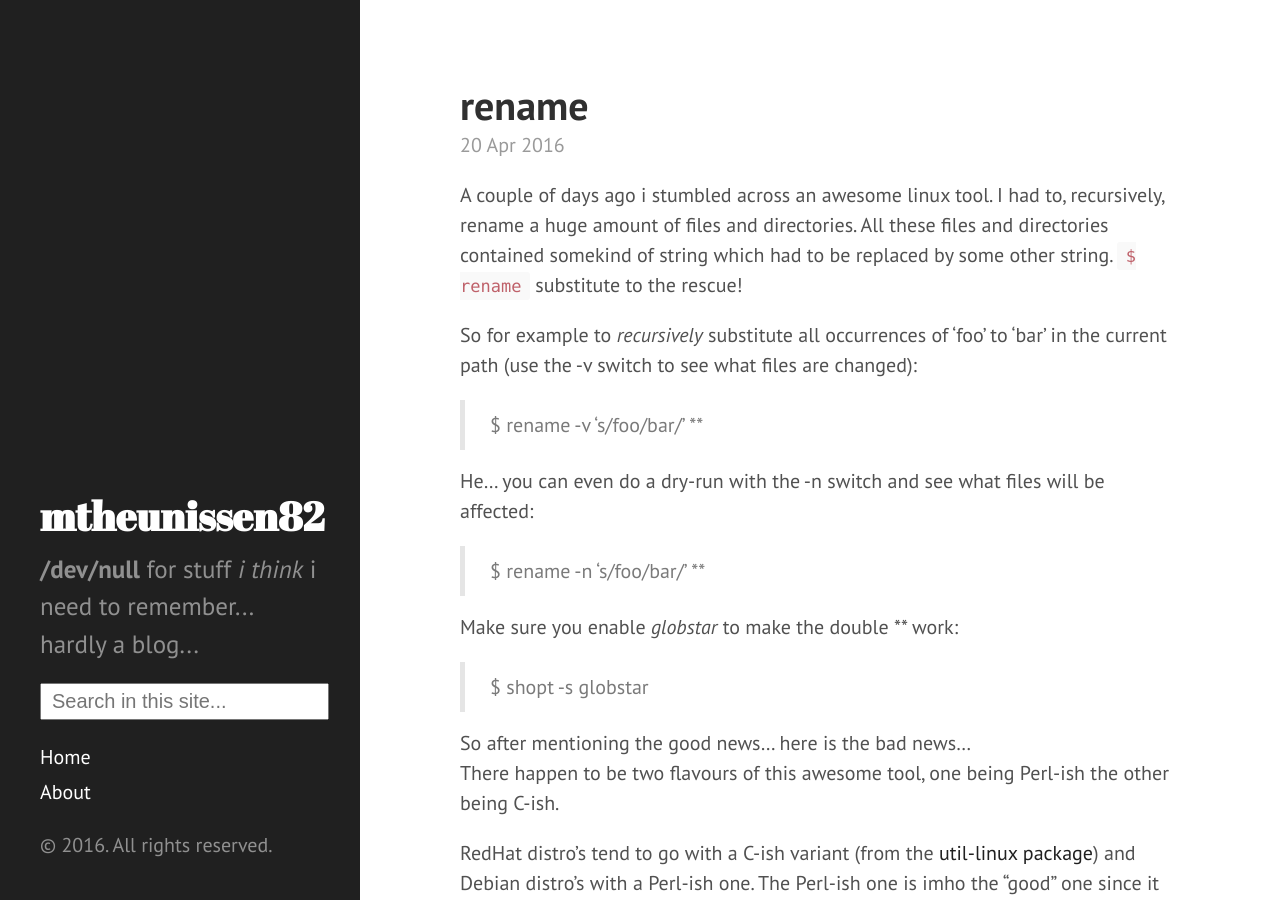
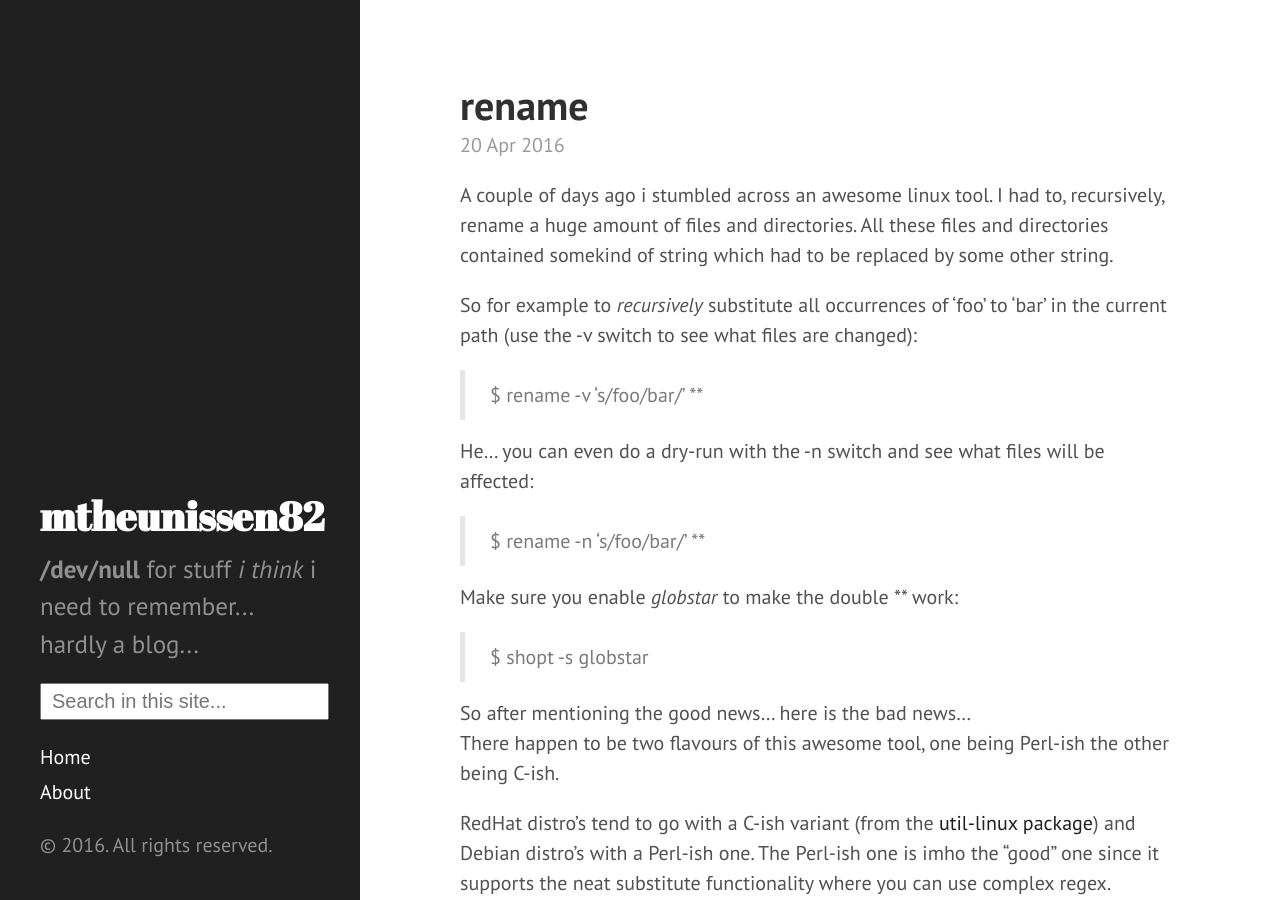
Before and after one commit to mtheunissen82/mtheunissen82.github.io, a Jekyll site: the page built from _posts/2016-04-20-rename.md, in a window 1280 px wide and 900 px high. Built offline with Jekyll 4.4.1, drawn with Linux system fonts in a browser that asks for light colours; nearby versions of some CDN libraries; comment, search, counter and statistics services are not loaded.

Commit message:
Rename post fixes

```diff
--- a/_posts/2016-04-20-rename.md
+++ b/_posts/2016-04-20-rename.md
@@ -4,9 +4,11 @@ title: rename
 tags: [linux]
 ---
 
-A couple of days ago i stumbled across an awesome linux tool. I had to, recursively, rename a huge amount of files and directories. All these files and directories contained somekind of string which had to be replaced by some other string. `$ rename` substitute to the rescue!
+A couple of days ago i stumbled across an awesome linux tool. I had to, recursively, rename a huge amount of files and directories.
+All these files and directories contained somekind of string which had to be replaced by some other string.
 
 So for example to *recursively* substitute all occurrences of 'foo' to 'bar' in the current path (use the -v switch to see what files are changed):
+
 > $ rename -v 's/foo/bar/' **
 
 He... you can even do a dry-run with the -n switch and see what files will be affected:
@@ -14,6 +16,7 @@ He... you can even do a dry-run with the -n switch and see what files will be af
 > $ rename -n 's/foo/bar/' **
 
 Make sure you enable *globstar* to make the double ** work:
+
 > $ shopt -s globstar
 
 So after mentioning the good news... here is the bad news...
```
